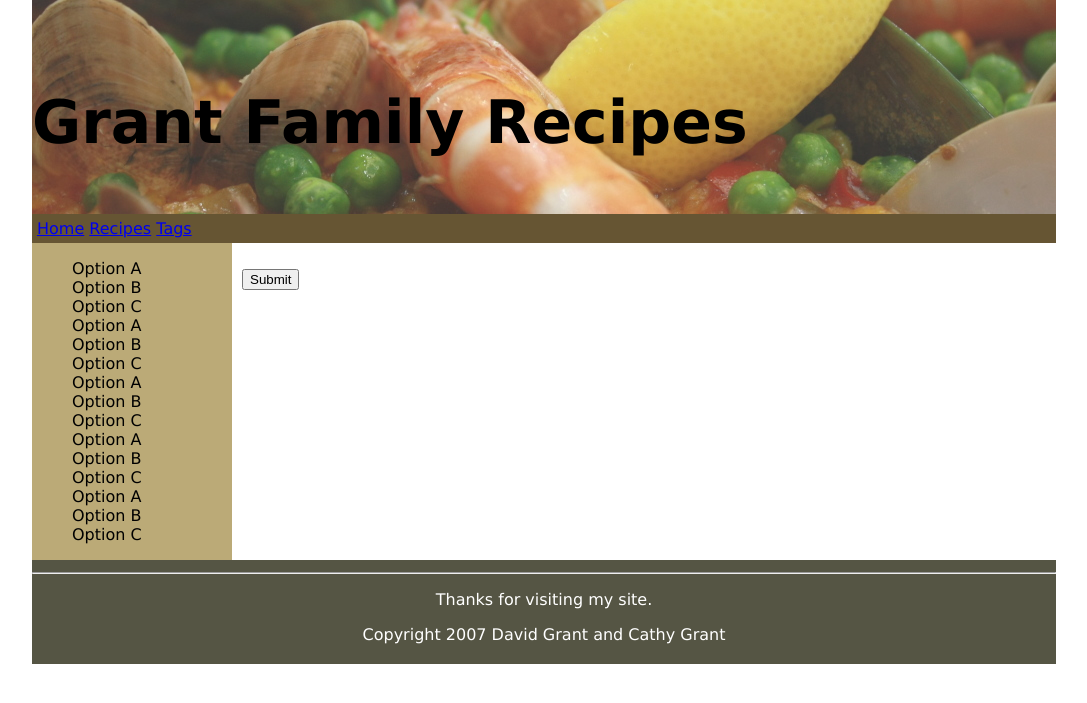
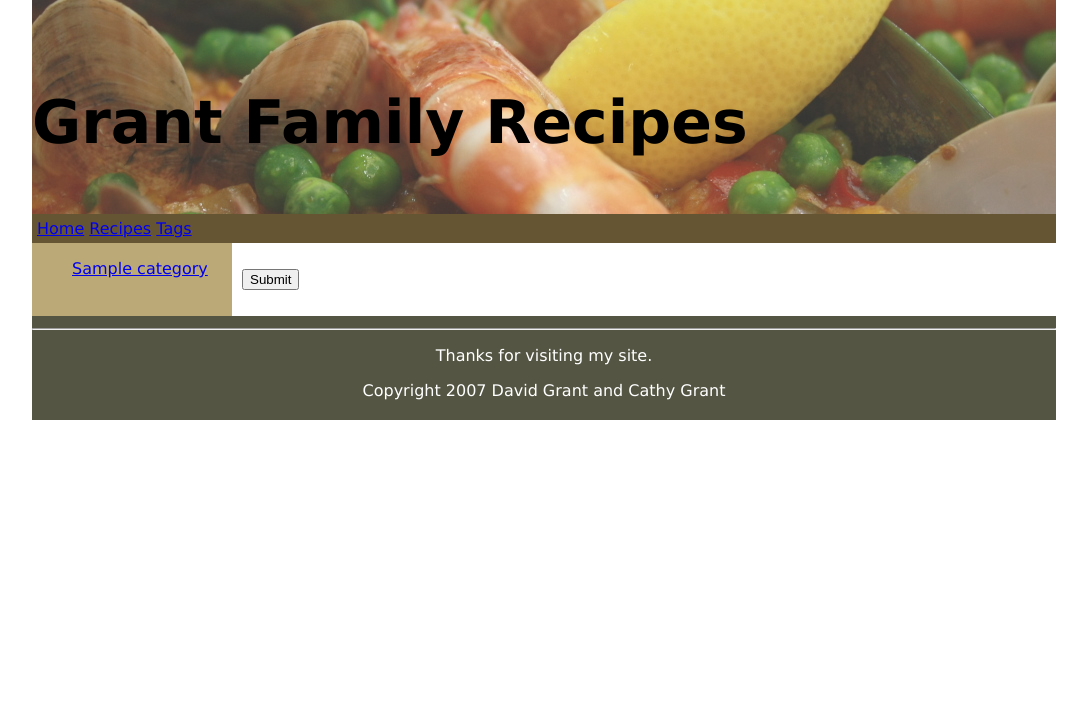
Before and after one commit to dgrant/django_recipes, a Django app: template templates/recipes/recipe_add.html in a window 1280 px wide. Shown: the top 703 px of the page, without its empty margins (96-1183 px from the left). Run offline with Django 3.2, Linux system fonts and the light colour scheme; the template is opened without the code that fills it: most values are stand-ins (such as "Sample title", 1, 10 or a date in 2020).

Commit message:
added categories context processor

```diff
--- /dev/null
+++ b/recipes/context_processors.py
@@ -0,0 +1,4 @@
+from recipes.models import Category
+
+def categories(request):
+    return {'categories_list': Category.objects.all()}
--- a/settings.py
+++ b/settings.py
@@ -88,4 +88,8 @@ INSTALLED_APPS = (
     'tagging.templatetags.tagging_tags',
 )
 
+TEMPLATE_CONTEXT_PROCESSORS=(
+        "recipes.context_processors.categories",
+        )
+
 SERVE_MEDIA=True
--- a/templates/recipes/base.html
+++ b/templates/recipes/base.html
@@ -39,21 +39,9 @@
 
 		<div id="leftcolumn">
 			<ul>
-				<li>Option A</li>
-				<li>Option B</li>
-				<li>Option C</li>
-				<li>Option A</li>
-				<li>Option B</li>
-				<li>Option C</li>
-				<li>Option A</li>
-				<li>Option B</li>
-				<li>Option C</li>
-				<li>Option A</li>
-				<li>Option B</li>
-				<li>Option C</li>
-				<li>Option A</li>
-				<li>Option B</li>
-				<li>Option C</li>
+				{% for category in categories_list %}
+				<li><a href="/recipes/category/{{category.id}}">{{category.name}}</a></li>
+				{% endfor %}
 			</ul>
 		</div>
 
```
